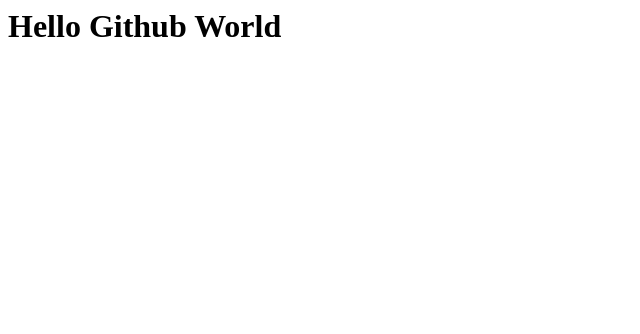
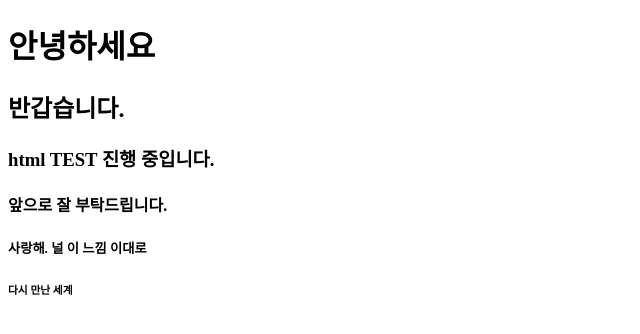
Before and after one commit to mathwitch/1218TEST, a plain HTML site: page index.html in a window 1280 px wide. Shown: the whole page, without its empty margins (0-640 px from the left). Drawn offline with Linux system fonts and the light colour scheme.

Commit message:
UPDATE index.html

```diff
--- a/index.html
+++ b/index.html
@@ -1 +1,16 @@
-<h1>Hello Github World</h1>
+<!DOCTYPE html>
+<html lang="en">
+<head>
+    <meta charset="UTF-8">
+    <meta name="viewport" content="width=device-width, initial-scale=1.0">
+    <title>Microsoft 6기</title>
+</head>
+<body>
+    <h1>안녕하세요</h1>
+    <h2>반갑습니다.</h2>
+    <h3>html TEST 진행 중입니다.</h3>
+    <h4>앞으로 잘 부탁드립니다.</h4>
+    <h5>사랑해. 널 이 느낌 이대로</h5>
+    <h6>다시 만난 세계</h6>
+</body>
+</html>
```
